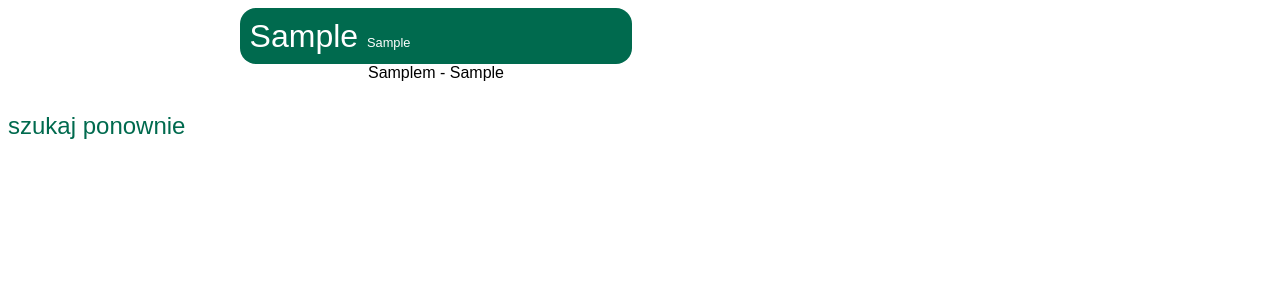
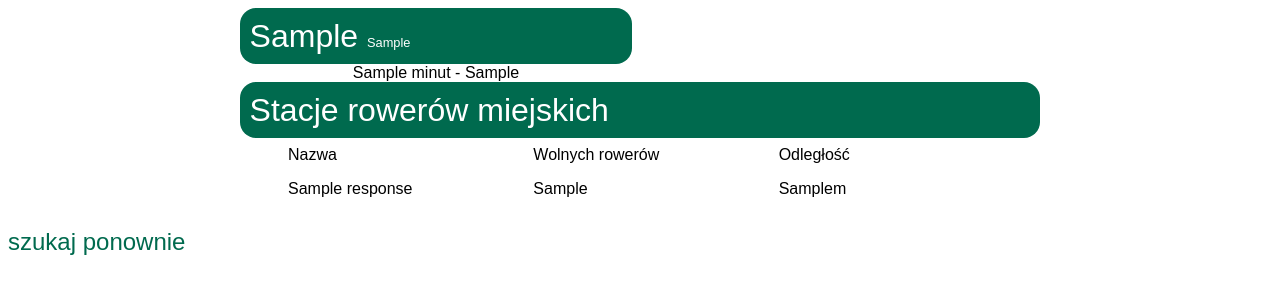
Before and after one commit to stefanmachura/PoznanTransportPortal, a Django app: template poznanservices/templates/poznanservices/timetable.html in a window 1280 px wide. Shown: the top 300 px of the page. Run offline with Django 3.2, Linux system fonts and the light colour scheme; the template is opened without the code that fills it: most values are stand-ins (such as "Sample title", 1, 10 or a date in 2020).

Commit message:
still refactoring

```diff
--- a/poznanservices/static/poznanservices/style.css
+++ b/poznanservices/static/poznanservices/style.css
@@ -20,6 +20,36 @@ body {
     grid-row-gap: 1em;
     width: 100%;
     margin: auto;
+}
+
+.bike_header {
+    display: grid;
+    grid-template-columns: 1fr;
+    grid-column-gap: 1em;
+    grid-row-gap: 1em;
+    width: 100%;
+    margin: auto;
+    background-color: #006a4e;
+    width: 100%;
+    font-size: 2em;
+    color:white;
+    padding:0.3em;
+    box-sizing:border-box;
+    border-radius: 0.5em;
+}
+
+.bike_stations {
+    width: 90%;
+    margin:auto;
+    margin-top: 0.5em;
+    display: grid;
+    grid-template-columns: 1fr 1fr 1fr;
+    grid-column-gap: 1em;
+    grid-row-gap: 1em;
+}
+
+.bike_station_cell {
+    padding-left: 0.5em;
 }
 
 .form_name {font-family: Arial, Helvetica, sans-serif;
--- a/poznanservices/templates/poznanservices/timetable.html
+++ b/poznanservices/templates/poznanservices/timetable.html
@@ -23,7 +23,7 @@
                         <div class="departure_time">
                             {% for v in timetable.departures %}
                                 <div>
-                                    {{v.1}}m - {{ v.0 }}
+                                    {{v.1}} minut - {{ v.0 }}
                                 </div>
                             {% endfor %}
                         </div>
@@ -31,10 +31,28 @@
 
                 {% endfor %}
             </div>
+            <div class="bike_header">Stacje rowerów miejskich</div>
+                <div class="bike_stations">
+                    <div class="bike_station_cell">Nazwa</div>
+                    <div class="bike_station_cell">Wolnych rowerów</div>
+                    <div class="bike_station_cell">Odległość</div>
+                    {% for b in bikes.response %}
+                        <div class="bike_station_cell">
+                            {{ b.name }}
+                        </div>
+                        <div class="bike_station_cell">
+                            {{ b.free_bikes}}
+                        </div>
+                        <div class="bike_station_cell">
+                            {{b.distance_to}}m
+                        </div>
+                    {% endfor %}
+                </div>
         </div>
 
     <div style="height:30px"></div>
     <a href="/" class="link">szukaj ponownie</a>
 
+
     </body>
 </html>
```
Also changed, not shown: PoznanUtilities/TransportDepartures.py (+7 -5 lines), PoznanUtilities/TransportStops.py (+17 -8 lines), PoznanUtilities/UserLocation.py (added, +10 -0 lines), PoznanUtilities/test_TransportDepartures.py (added, +28 -0 lines), PoznanUtilities/test_TransportStops.py (+12 -11 lines), poznanservices/views.py (+17 -4 lines).
